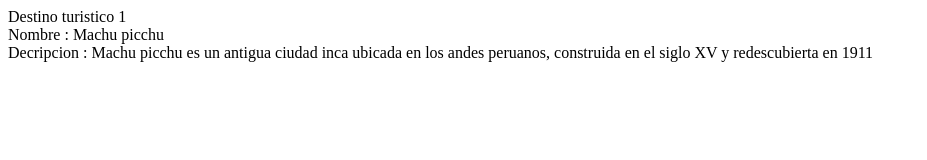
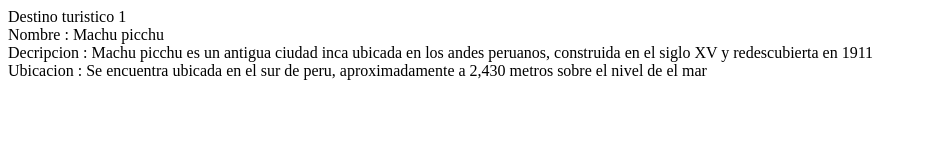
Before and after one commit to MauroC18/punto2_parcial, a plain HTML site: page index.html in a window 1280 px wide. Shown: the whole page, without its empty margins (0-927 px from the left). Drawn offline with Linux system fonts and the light colour scheme.

Commit message:
Ubicacion

```diff
--- a/index.html
+++ b/index.html
@@ -9,6 +9,6 @@
     <div>Destino turistico 1 </div>
     <div>Nombre : Machu picchu </div>
     <div>Decripcion : Machu picchu es un antigua ciudad inca ubicada en los andes peruanos, construida en el siglo XV y redescubierta en 1911</div>
-
+    <div>Ubicacion : Se encuentra ubicada en el sur de peru, aproximadamente a 2,430 metros sobre el nivel de el mar </div>
 </body>
 </html>
```
